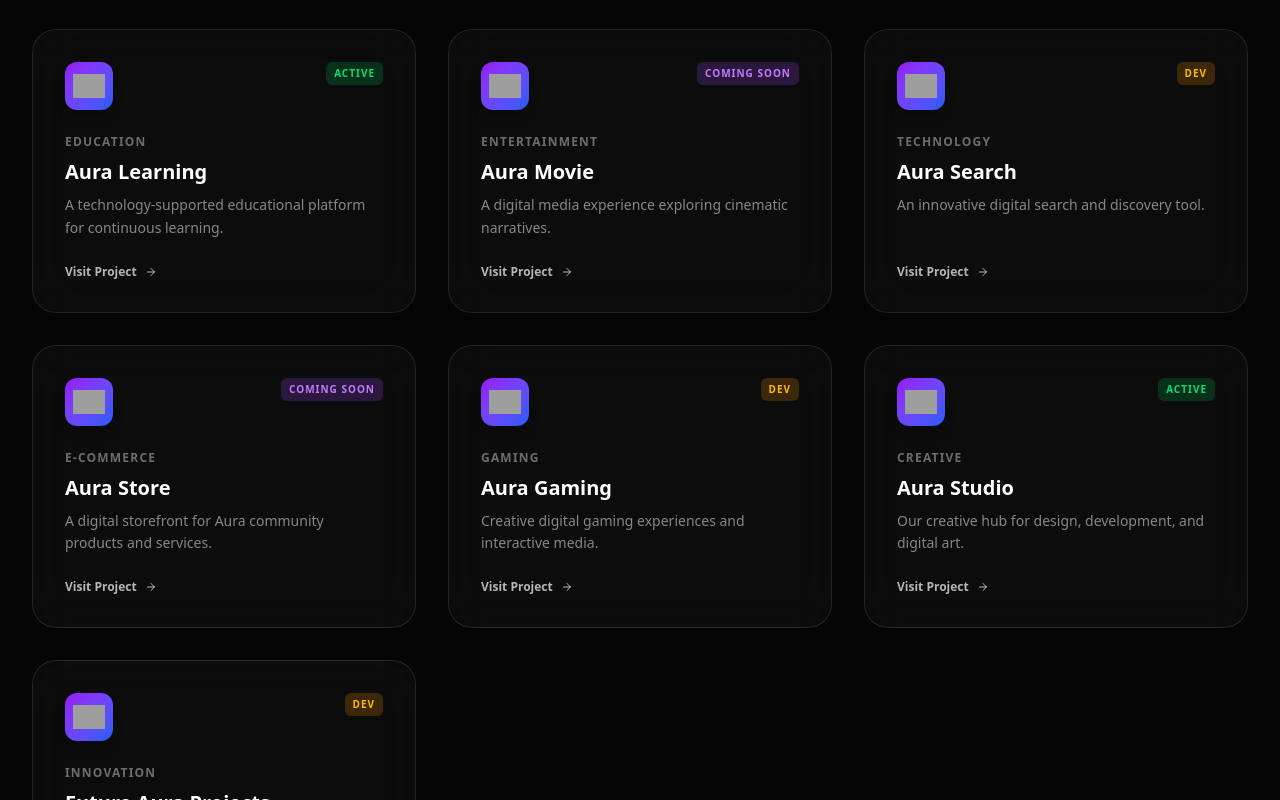
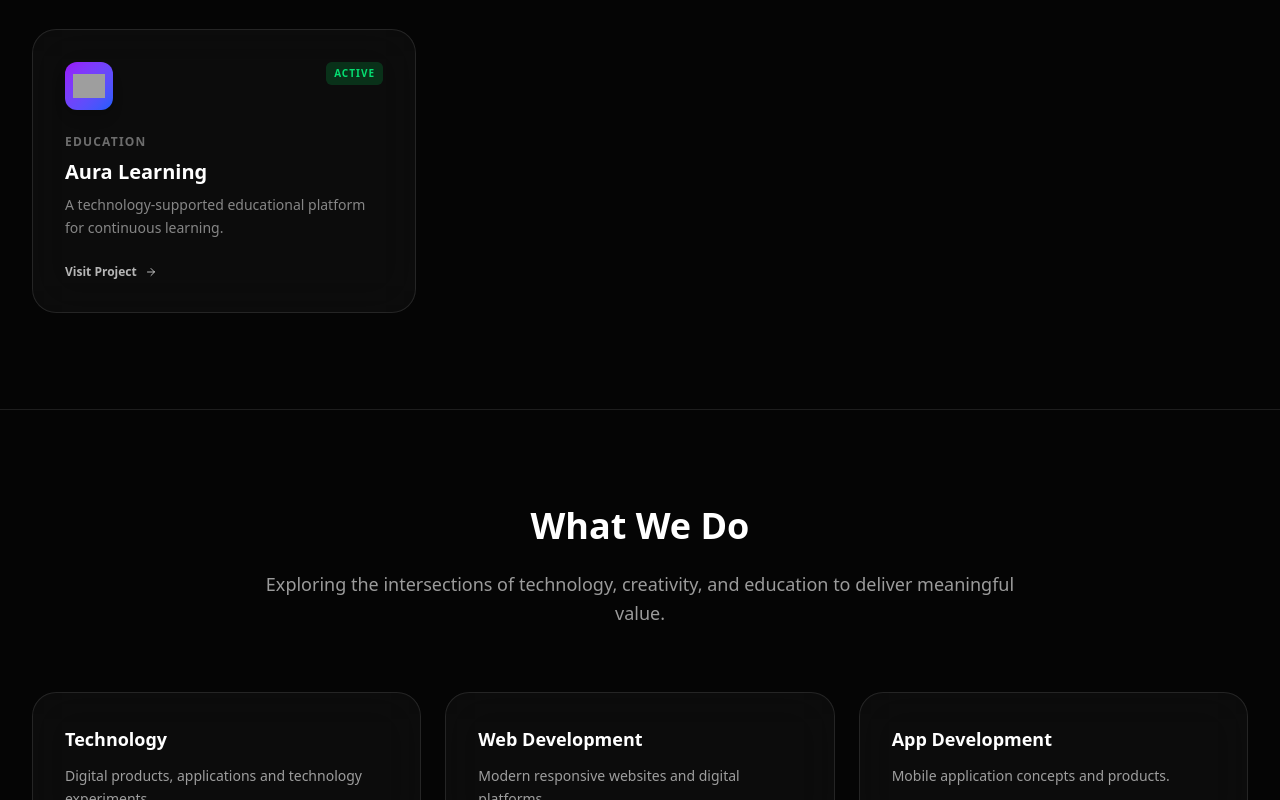
Before and after one commit to auracommunityact/Auracommunityact, a React (Vite) app: page / in a window 1280 px wide. Shown: the part 2000-2800 px from the top of the page. Built offline with nearby package versions, Linux system fonts and the light colour scheme; grey boxes are pictures that could not be loaded.

Commit message:
refactor: update projects list and add dynamic links
Remove inactive projects and implement conditional rendering for project links to allow navigation to Aura Learning.

```diff
--- a/src/components/Sections.tsx
+++ b/src/components/Sections.tsx
@@ -240,9 +240,15 @@ export function ProjectsSection() {
             <h3 className="text-xl font-bold text-white mb-2">{project.name}</h3>
             <p className="text-sm text-white/50 leading-relaxed flex-1 mb-6">{project.description}</p>
 
-            <button className="flex items-center gap-2 text-xs font-semibold text-white/70 group-hover:text-amber-500 transition-colors mt-auto w-fit">
-              Visit Project <ArrowRight className="w-3 h-3 group-hover:translate-x-1 transition-transform" />
-            </button>
+            {(project as any).link ? (
+              <a href={(project as any).link} target="_blank" rel="noopener noreferrer" className="flex items-center gap-2 text-xs font-semibold text-white/70 group-hover:text-amber-500 transition-colors mt-auto w-fit">
+                Visit Project <ArrowRight className="w-3 h-3 group-hover:translate-x-1 transition-transform" />
+              </a>
+            ) : (
+              <button className="flex items-center gap-2 text-xs font-semibold text-white/70 group-hover:text-amber-500 transition-colors mt-auto w-fit">
+                Visit Project <ArrowRight className="w-3 h-3 group-hover:translate-x-1 transition-transform" />
+              </button>
+            )}
           </motion.div>
         ))}
       </div>
--- a/src/config.ts
+++ b/src/config.ts
@@ -33,13 +33,7 @@ export const siteConfig = {
   ],
 
   projects: [
-    { name: "Aura Learning", description: "A technology-supported educational platform for continuous learning.", category: "Education", status: "Active" },
-    { name: "Aura Movie", description: "A digital media experience exploring cinematic narratives.", category: "Entertainment", status: "Coming Soon" },
-    { name: "Aura Search", description: "An innovative digital search and discovery tool.", category: "Technology", status: "In Development" },
-    { name: "Aura Store", description: "A digital storefront for Aura community products and services.", category: "E-commerce", status: "Coming Soon" },
-    { name: "Aura Gaming", description: "Creative digital gaming experiences and interactive media.", category: "Gaming", status: "In Development" },
-    { name: "Aura Studio", description: "Our creative hub for design, development, and digital art.", category: "Creative", status: "Active" },
-    { name: "Future Aura Projects", description: "Upcoming confidential initiatives pushing the boundaries of digital experiences.", category: "Innovation", status: "In Development" }
+    { name: "Aura Learning", description: "A technology-supported educational platform for continuous learning.", category: "Education", status: "Active", link: "https://aura.auralearning.workers.dev" }
   ],
 
   services: [
```
